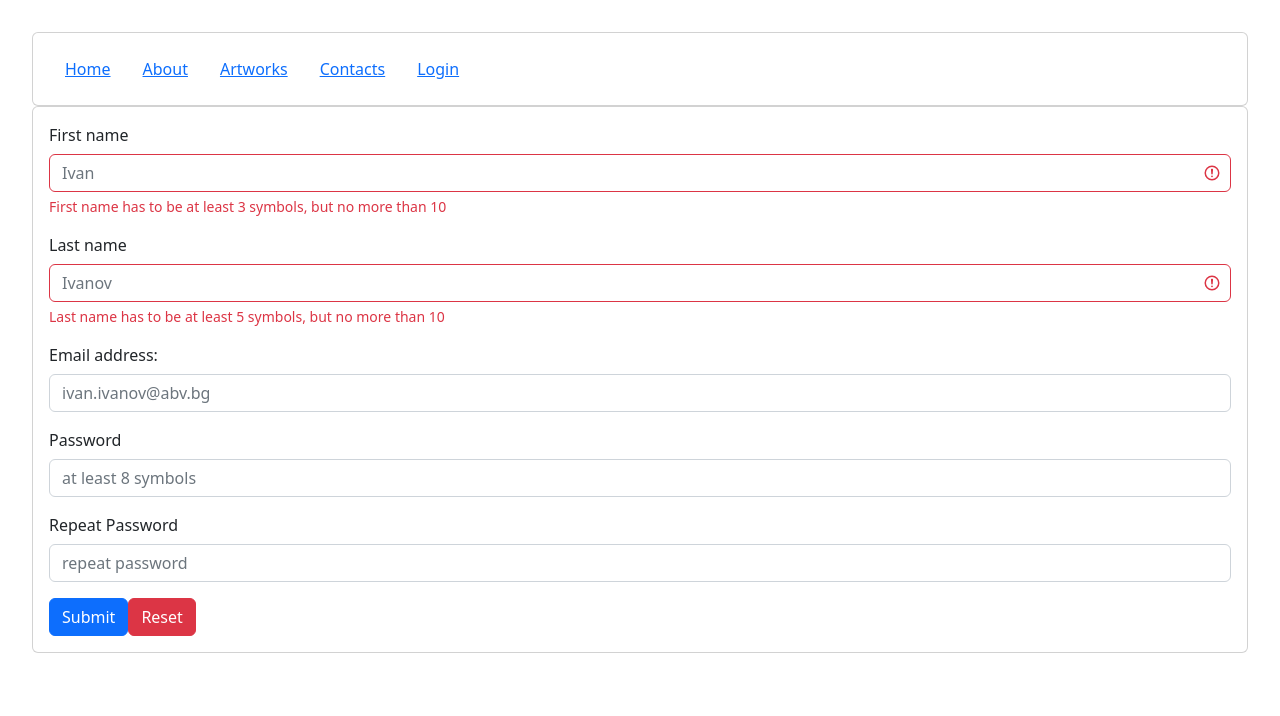
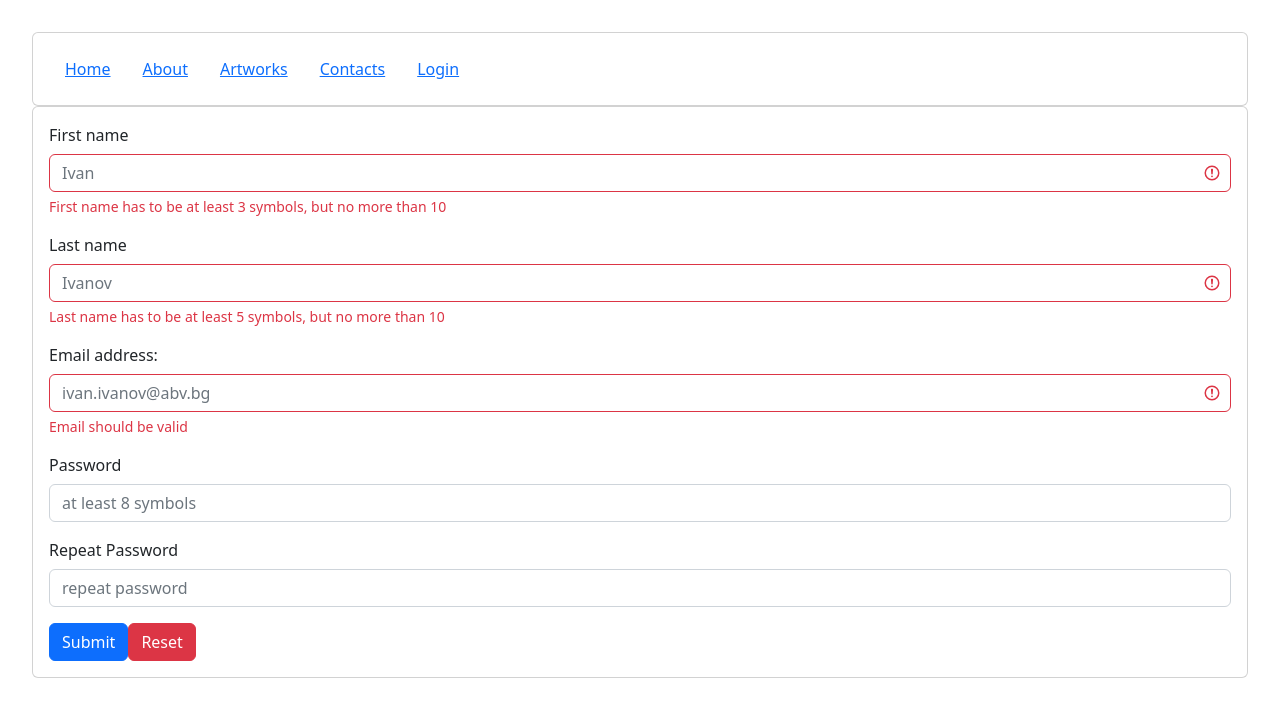
Before and after one commit to AtanasTachev/VueJS, a Vue app in the folder firstVueProject/vue-project/: page /login in a window 1280 px wide. Shown: the top 716 px of the page. Built offline with nearby package versions, Linux system fonts and the light colour scheme.

Commit message:
add email validation

```diff
--- a/firstVueProject/vue-project/src/components/LoginForm.vue
+++ b/firstVueProject/vue-project/src/components/LoginForm.vue
@@ -18,7 +18,11 @@
             <b-form-valid-feedback :state="lastNameValidation"> Looks Good. </b-form-valid-feedback>
           </b-form-group>
           <b-form-group label="Email address:">
-            <b-form-input v-model="form.email" placeholder="ivan.ivanov@abv.bg"></b-form-input>
+            <b-form-input :state="emailValidation" v-model="form.email" placeholder="ivan.ivanov@abv.bg"></b-form-input>
+            <b-form-invalid-feedback :state="emailValidation">
+              Email should be valid
+            </b-form-invalid-feedback>
+            <b-form-valid-feedback :state="emailValidation"> Looks Good. </b-form-valid-feedback>
           </b-form-group>
           <b-form-group label="Password">
             <b-form-input v-model="form.pass" placeholder="at least 8 symbols"></b-form-input>
@@ -49,6 +53,7 @@ const form = reactive({
 
   const firstNameValidation = computed(() => form.firstName.length > 2 && form.firstName.length < 10)
   const lastNameValidation = computed(() => form.lastName.length > 2 && form.lastName.length < 10)
+  const emailValidation = computed(() => form.email.match(/^[a-zA-Z0-9_.+-]+@[a-zA-Z0-9-]+\.[a-zA-Z0-9-.]+$/gmi) !== null)
 
   const onSubmit = (e) => {
     e.preventDefault()
```
